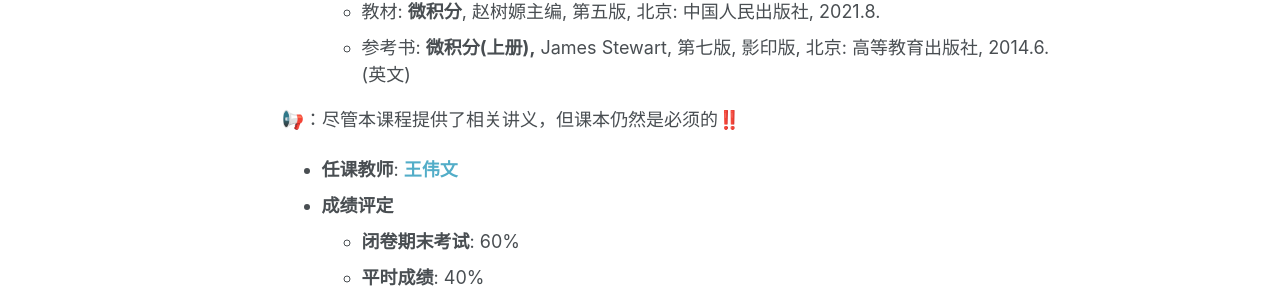
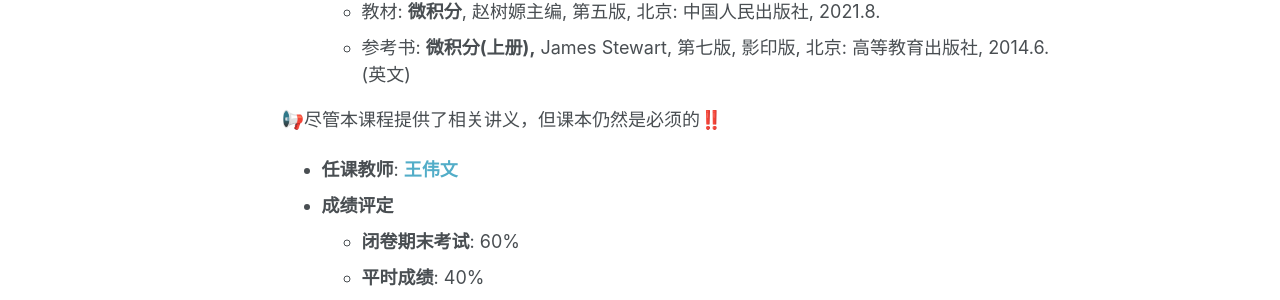
Before and after one commit to wangyuanhao/calculus_course_webpage, a Jekyll site: the page built from _pages/about.md, in a window 1280 px wide and 900 px high. Shown: the part 328-628 px from the top of the window. Built offline with Jekyll 4.4.1, drawn with Linux system fonts in a browser that asks for light colours.

```diff
--- a/_pages/about.md
+++ b/_pages/about.md
@@ -15,7 +15,7 @@ redirect_from:
   * 教材: **微积分**, 赵树嫄主编, 第五版, 北京: 中国人民出版社, 2021.8.
   * 参考书: **微积分(上册),**  James Stewart, 第七版, 影印版, 北京: 高等教育出版社, 2014.6. (英文)
 
-📢：尽管本课程提供了相关讲义，但课本仍然是必须的‼️
+📢尽管本课程提供了相关讲义，但课本仍然是必须的‼️
 
 * **任课教师**: <a href="https://wangyuanhao.github.io" style="text-decoration:none;">**王伟文**</a>
 * **成绩评定**
```
